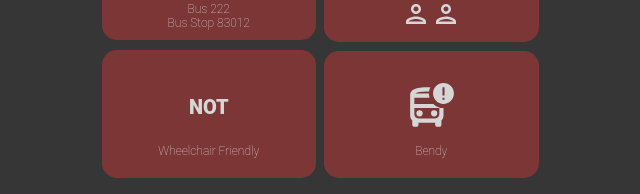
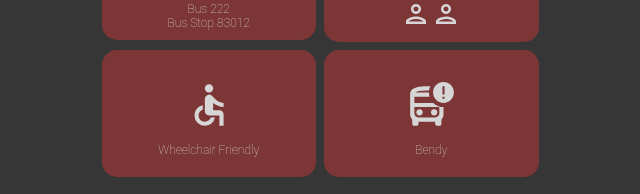
Before and after one commit to SDI-Cohort-4-Group-2/project-1, a React (Create React App) app: page / in a window 1280 px wide. Shown: the part 455-649 px from the top of the page, without its empty margins (320-960 px from the left). Built offline with nearby package versions, Linux system fonts and the light colour scheme.

Commit message:
cleaning up css codes

```diff
--- a/src/App.js
+++ b/src/App.js
@@ -15,11 +15,11 @@ function App() {
 
       <SearchBar />
       <div className="container">
-        <ArrivalMinutes className="grid-col-span-2" />
-        <CrowdLevel className="grid-col-span-2" />
-        <NextBus className="grid-col-span-2" />
-        <WheelchairFriendly className="grid-col-span-2" />
-        <BusType className="grid-col-span-2" />
+        <ArrivalMinutes />
+        <CrowdLevel />
+        <NextBus />
+        <WheelchairFriendly />
+        <BusType />
       </div>
     </div>
   );
--- a/src/components/WheelchairFriendly.js
+++ b/src/components/WheelchairFriendly.js
@@ -5,11 +5,11 @@ function WheelchairFriendly() {
   return (
     <>
       <div className="friendly cards">
-        {/* <MdAccessible style={{ fontSize: "50px", padding: "10px" }} />
+        <MdAccessible style={{ fontSize: "50px", padding: "10px" }} />
+        <div>Wheelchair Friendly</div>
+
+        {/* <p className="word">NOT</p>
         <div>Wheelchair Friendly</div> */}
-
-        <p className="word">NOT</p>
-        <div>Wheelchair Friendly</div>
       </div>
     </>
   );
```
Also changed, not shown: src/App.css (+4 -26 lines).
